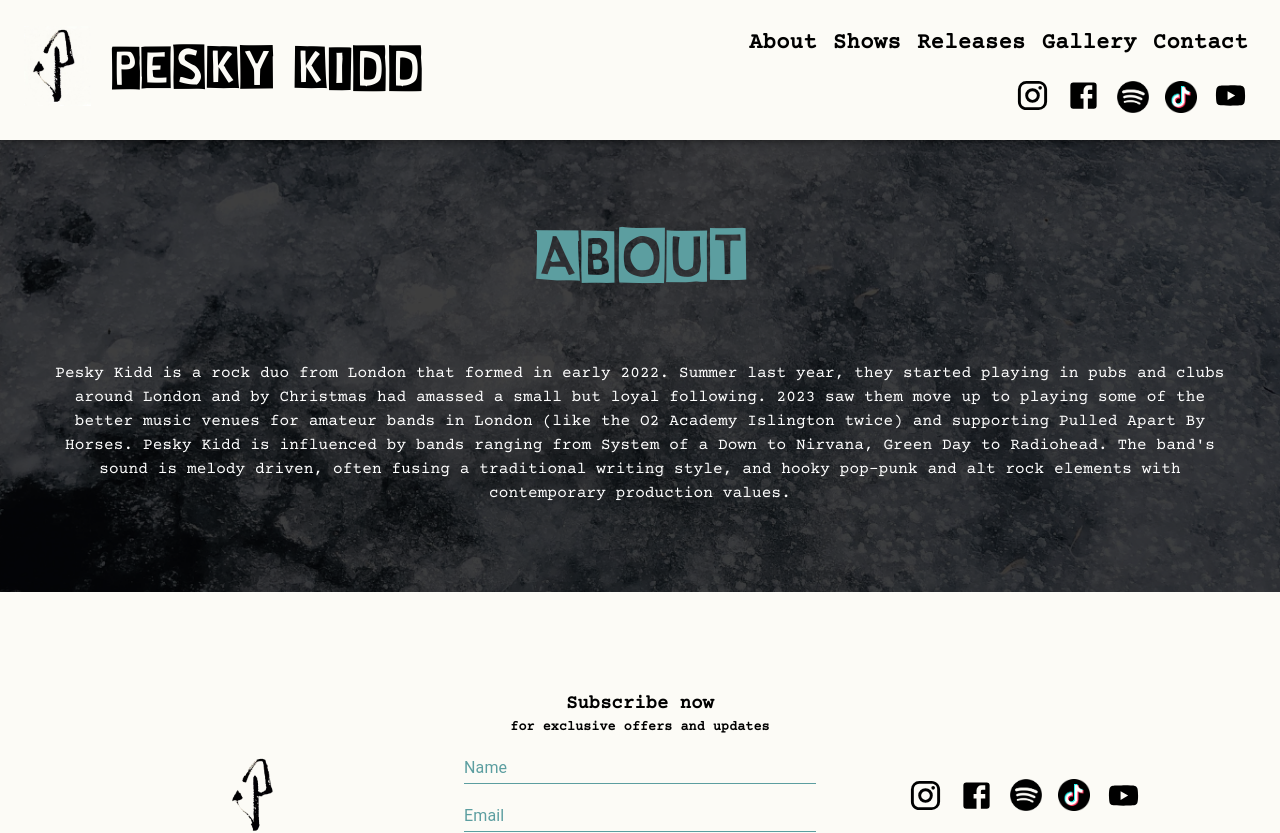
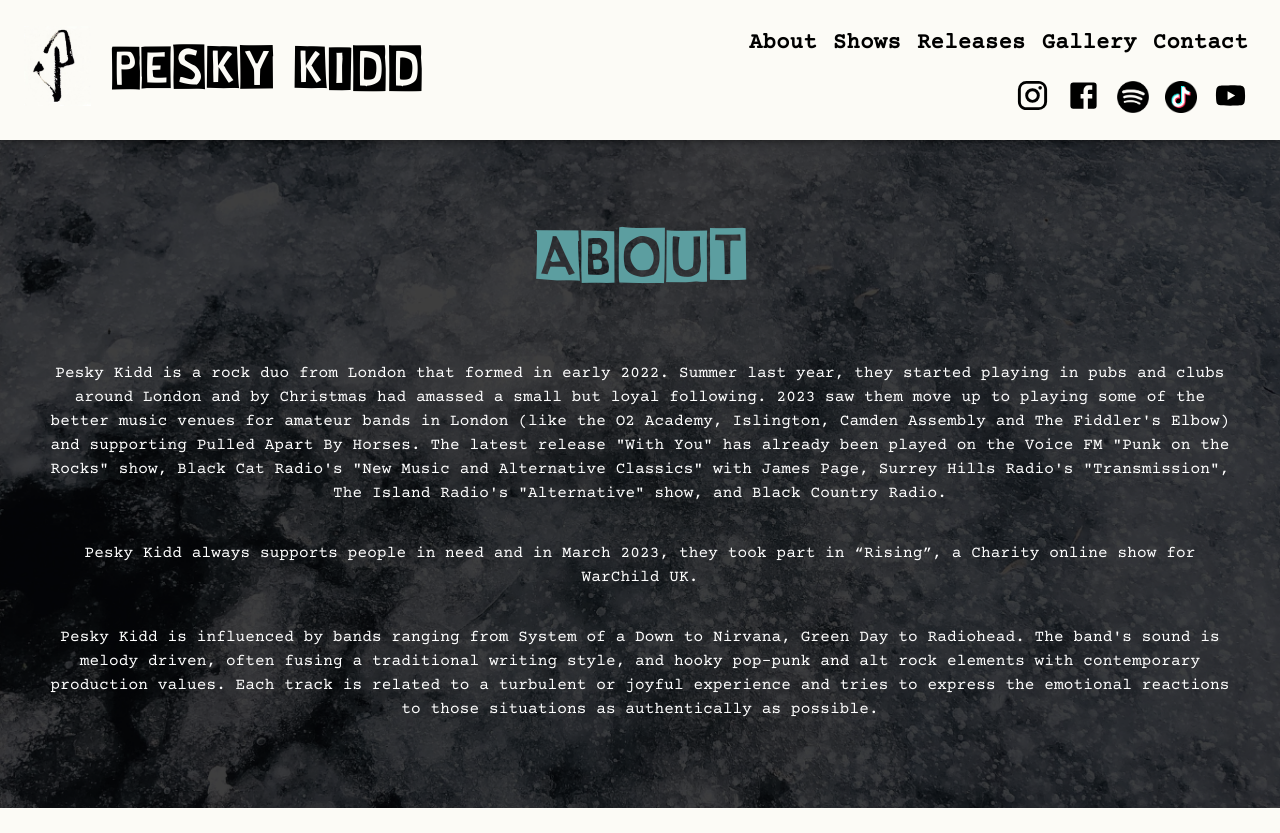
Before and after one commit to AlexJackson01/pesky-kidd-site, a React (Create React App) app in the folder client/: page /about in a window 1280 px wide. Shown: the top 833 px of the page. Built offline with nearby package versions, Linux system fonts and the light colour scheme; the HTML template or start-up script is replaced by a standard one.

Commit message:
Added to band blurb

```diff
--- a/client/src/components/about/Blurb.js
+++ b/client/src/components/about/Blurb.js
@@ -8,11 +8,24 @@ export default function Blurb () {
         last year, they started playing in pubs and clubs around London and by
         Christmas had amassed a small but loyal following. 2023 saw them move up
         to playing some of the better music venues for amateur bands in London
-        (like the O2 Academy Islington twice) and supporting Pulled Apart By
-        Horses. Pesky Kidd is influenced by bands ranging from System of a Down
-        to Nirvana, Green Day to Radiohead. The band's sound is melody driven,
-        often fusing a traditional writing style, and hooky pop-punk and alt rock
-        elements with contemporary production values.
+        (like the O2 Academy, Islington, Camden Assembly and The Fiddler's
+        Elbow) and supporting Pulled Apart By Horses. The latest release "With
+        You" has already been played on the Voice FM "Punk on the Rocks" show,
+        Black Cat Radio's "New Music and Alternative Classics" with James Page,
+        Surrey Hills Radio's "Transmission", The Island Radio's "Alternative"
+        show, and Black Country Radio.
+      </p>
+      <p className='band-blurb'>
+        Pesky Kidd always supports people in need and in March 2023, they took
+        part in “Rising”, a Charity online show for WarChild UK.
+      </p>
+      <p className='band-blurb'>
+        Pesky Kidd is influenced by bands ranging from System of a Down to
+        Nirvana, Green Day to Radiohead. The band's sound is melody driven,
+        often fusing a traditional writing style, and hooky pop-punk and alt
+        rock elements with contemporary production values. Each track is related
+        to a turbulent or joyful experience and tries to express the emotional
+        reactions to those situations as authentically as possible.
       </p>
     </div>
   )
```
